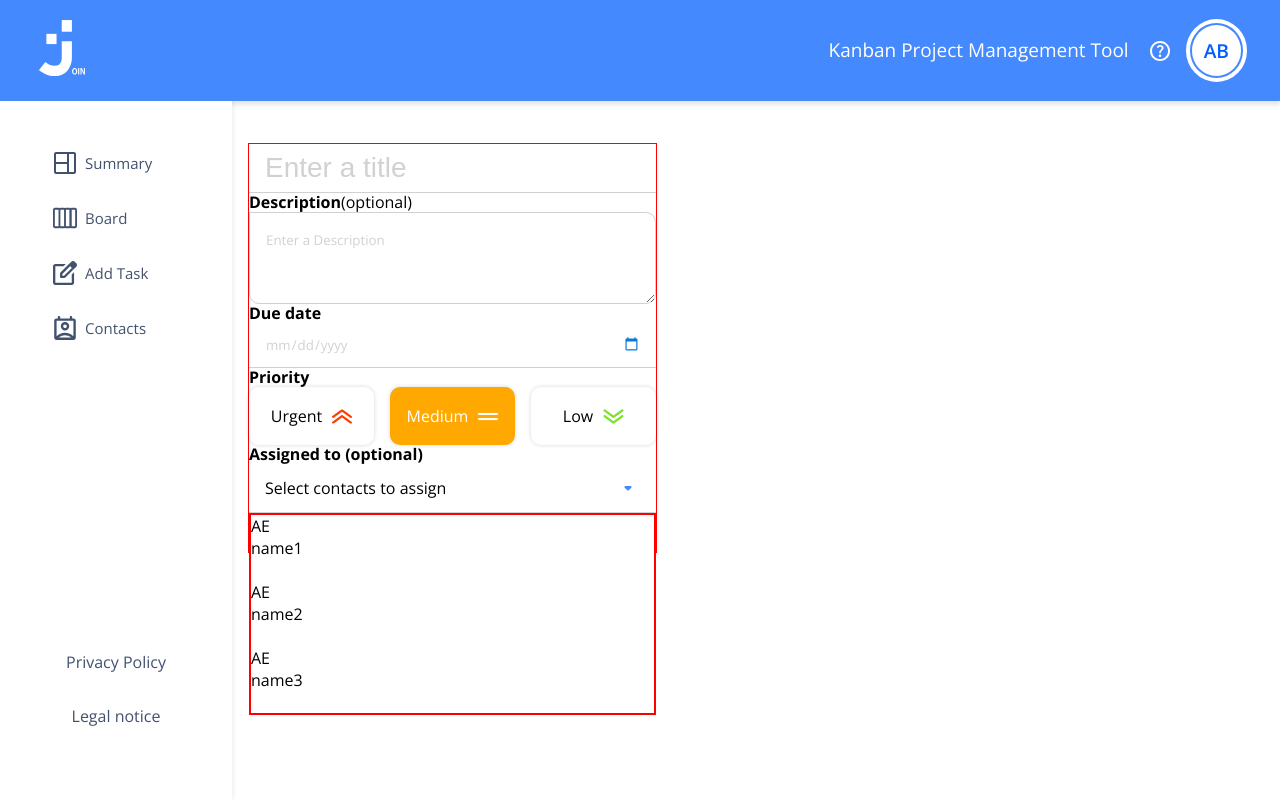
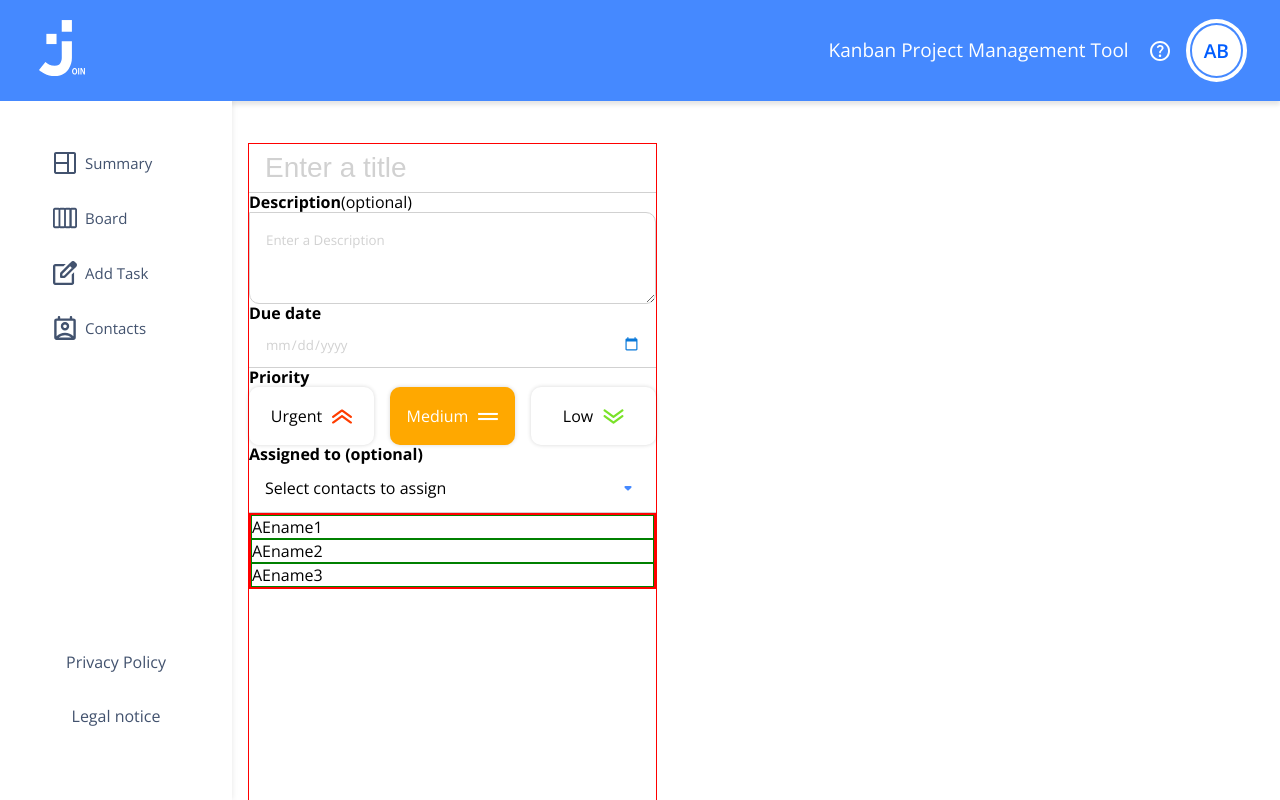
Before and after one commit to ereit673/join-solo, an Angular app: page / in a window 1280 px wide. Shown: the top 800 px of the page. Built offline with nearby package versions, Linux system fonts and the light colour scheme.

Commit message:
updated add task

```diff
--- a/src/app/main-section/add-task/add-task.component.scss
+++ b/src/app/main-section/add-task/add-task.component.scss
@@ -4,6 +4,7 @@ form {
   flex-direction: column;
   margin-top: 42px;
   margin-inline: 16px;
+  height: 1000px;
 }
 
 input:focus,
@@ -187,6 +188,22 @@ textarea:focus {
   left: 0;
   width: 100%;
   background-color: white;
+  z-index: 999;
+  display: block;
+}
+
+.form__assigned__contact-box{
+  display: flex;
+
+  border: 1px solid green;
+}
+
+.form__assigned__contact-box__item1{
+  display: flex;
+}
+
+.form__assigned__contact-box__initials{
+
 }
 
 //  xs
```
